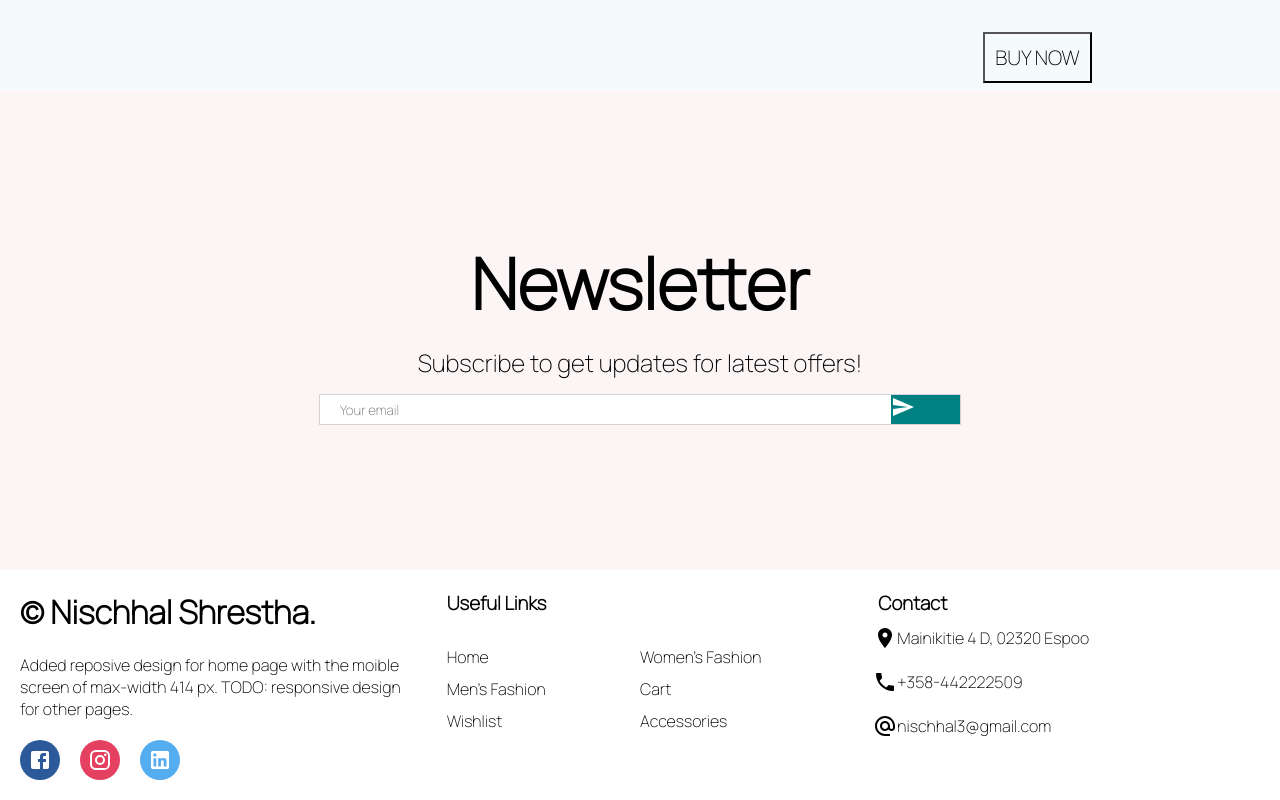
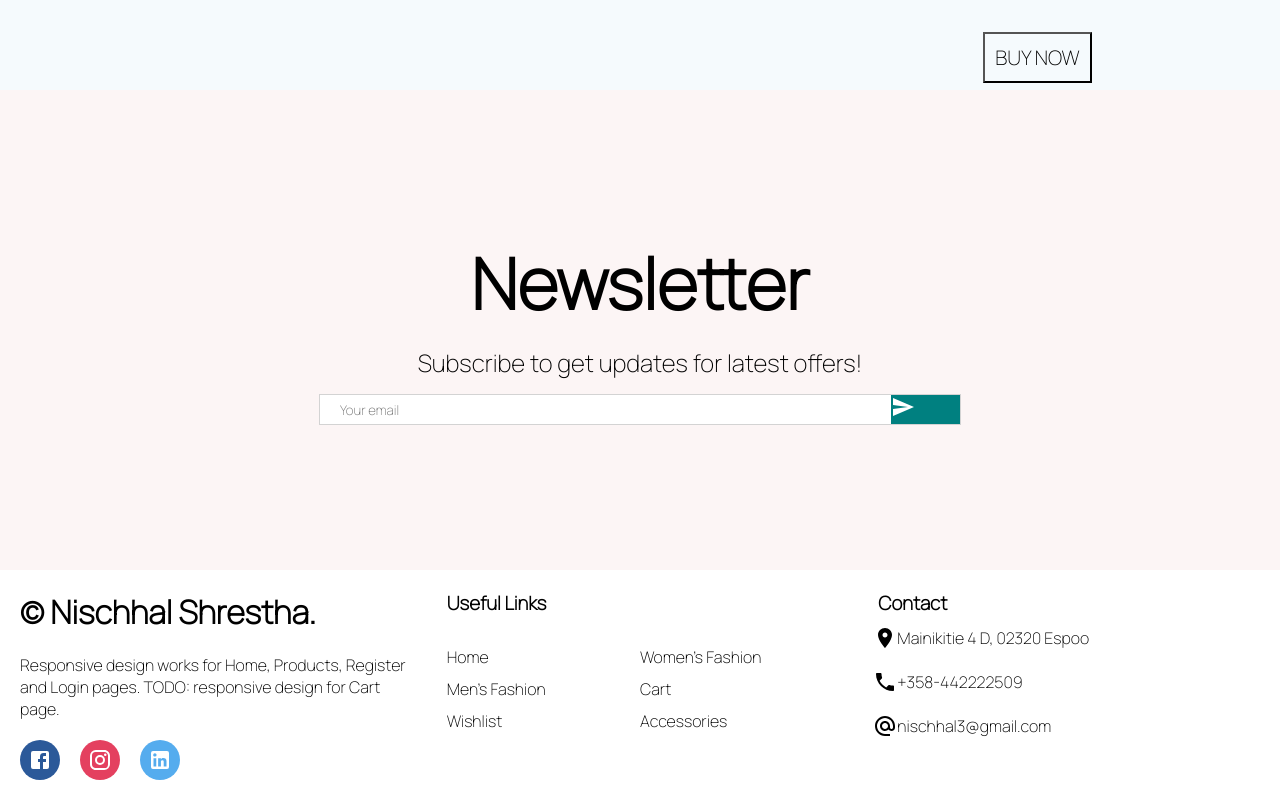
Before and after one commit to Nischhal3/shopping-list, a React (Create React App) app: page / in a window 1280 px wide. Shown: the part 891-1691 px from the top of the page. Built offline with nearby package versions, Linux system fonts and the light colour scheme.

Commit message:
minor change in footer

```diff
--- a/src/components/Footer.jsx
+++ b/src/components/Footer.jsx
@@ -127,8 +127,8 @@ const Footer = () => {
           <Left>
               <Logo>&copy; Nischhal Shrestha.</Logo>
               <Description>
-                  Added reposive design for home page with the moible screen of max-width 414 px.
-                  TODO: responsive design for other pages.
+                  Responsive design works for Home, Products, Register and Login pages.
+                  TODO: responsive design for Cart page.
               </Description>
               <SocialContainer>
               <SocialIcon color='2B5999'>
```
